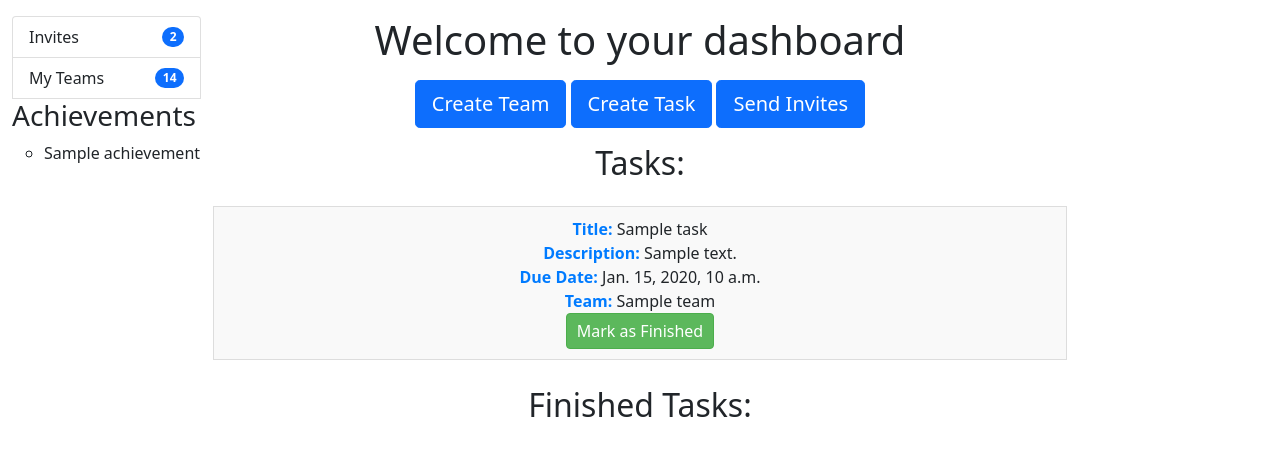
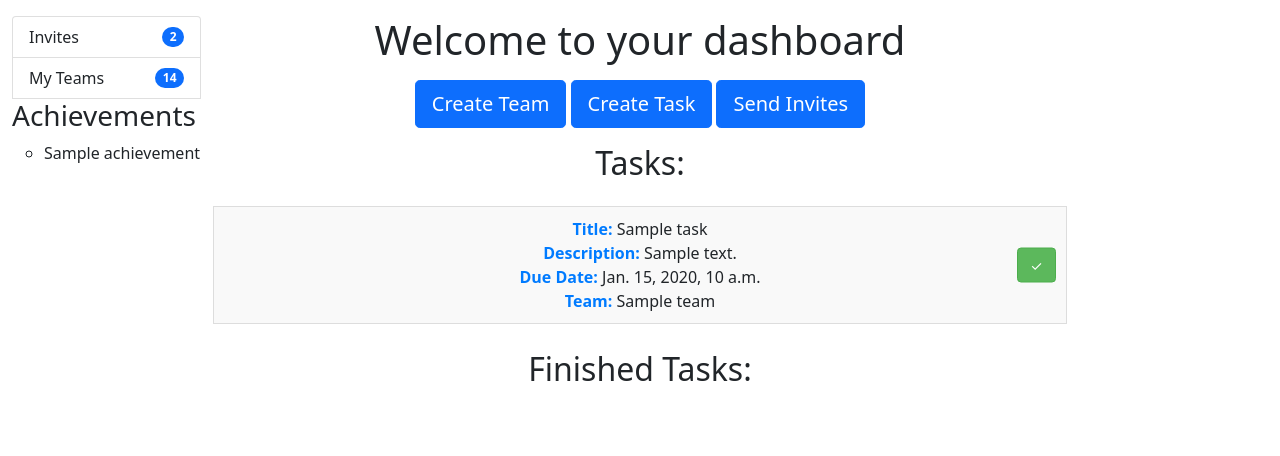
Before and after one commit to yohannpirbay/Magpie, a Django app: template tasks/templates/dashboard.html in a window 1280 px wide. Shown: the part 56-512 px from the top of the page. Run offline with Django 4.2, Linux system fonts and the light colour scheme; the template is opened without the code that fills it: most values are stand-ins (such as "Sample title", 1, 10 or a date in 2020); some libraries are stand-ins or nearby versions.

Commit message:
update dashboard.css

```diff
--- a/static/dashboard.css
+++ b/static/dashboard.css
@@ -40,12 +40,13 @@ strong {
     padding: 0;
   }
 
-  /* Style for individual tasks */
-  .task-li {
+/* Style for individual tasks */
+.task-li {
     background-color: #f9f9f9;
     border: 1px solid #ddd;
     padding: 10px;
     margin-bottom: 10px;
+    position: relative; /* Set position to relative */
   }
 
   /* Style for the "Mark as Finished" button */
@@ -53,17 +54,16 @@ strong {
     background-color: #5cb85c;
     color: #fff;
     border: 1px solid #4cae4c;
-    padding: 5px 10px;
+    padding: 6px 12px;
+    font-size: 14px;
     cursor: pointer;
+    position: absolute; /* Set position to absolute */
+    top: 50%; /* Align to the middle vertically */
+    transform: translateY(-50%); /* Adjust vertical position */
+    right: 10px; /* Adjust the distance from the right edge */
   }
 
-  /* Style for finished tasks */
-  .finished-task-li {
-    background-color: #dff0d8;
-    border: 1px solid #d6e9c6;
-    padding: 10px;
-    margin-bottom: 10px;
-  }
+
 
   /* Style for the task list container */
   .row {
@@ -71,9 +71,17 @@ strong {
     flex-wrap: wrap;
   }
 
-  /* Style for the finished task list */
-  #finished-task-ul {
+/* Style for the finished task list container */
+#finished-task-ul {
     list-style-type: none;
     padding: 0;
-    display: flex; /* Display finished tasks in a row */
+    display: flex;
+    flex-wrap: wrap; /* Allow tasks to wrap to the next row */
+    justify-content: flex-start; /* Place tasks at the start of the row */
   }
+
+  .finished-task-li {
+    flex-basis: calc(25% - 10px); /* Adjust the width as needed, 4 tasks in a row */
+    box-sizing: border-box; /* Include padding and border in the width calculation */
+    margin-bottom: 40px;
+  }
--- a/tasks/templates/dashboard.html
+++ b/tasks/templates/dashboard.html
@@ -82,7 +82,10 @@
                     <strong>Team:</strong> {{ task.team.name }}<br>
 
                     <!-- Add button to mark task as finished -->
-                    <button class="btn btn-success" onclick="markAsFinished('{{ task.id }}')">Mark as Finished</button>
+                    <button class="btn btn-success"   onclick="markAsFinished('{{ task.id }}')">
+                      &#10003; <!-- Checkmark symbol -->
+                    </button>
+
                   </li>
                 {% endif %}
               {% endfor %}
```
